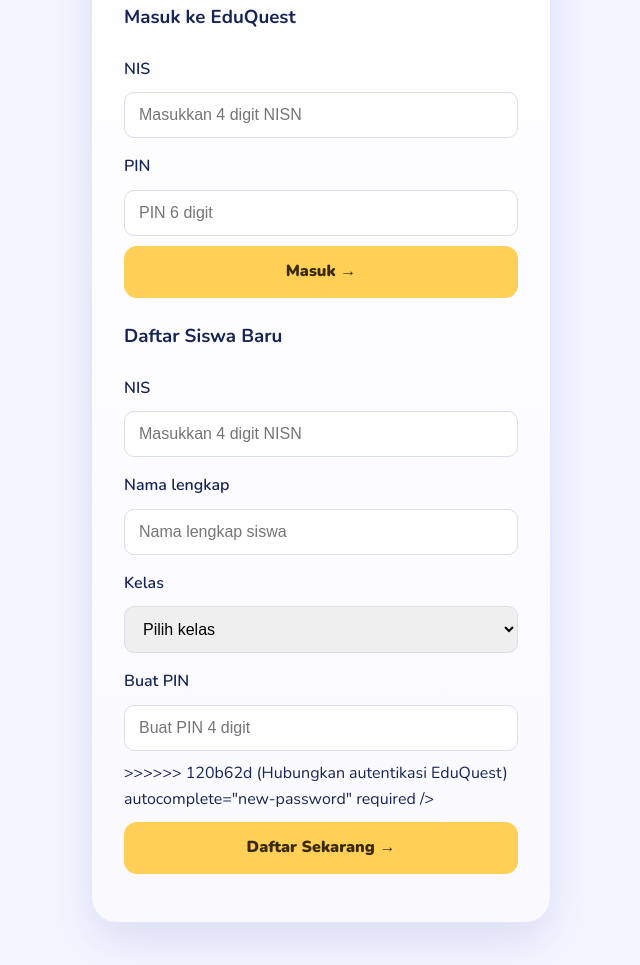
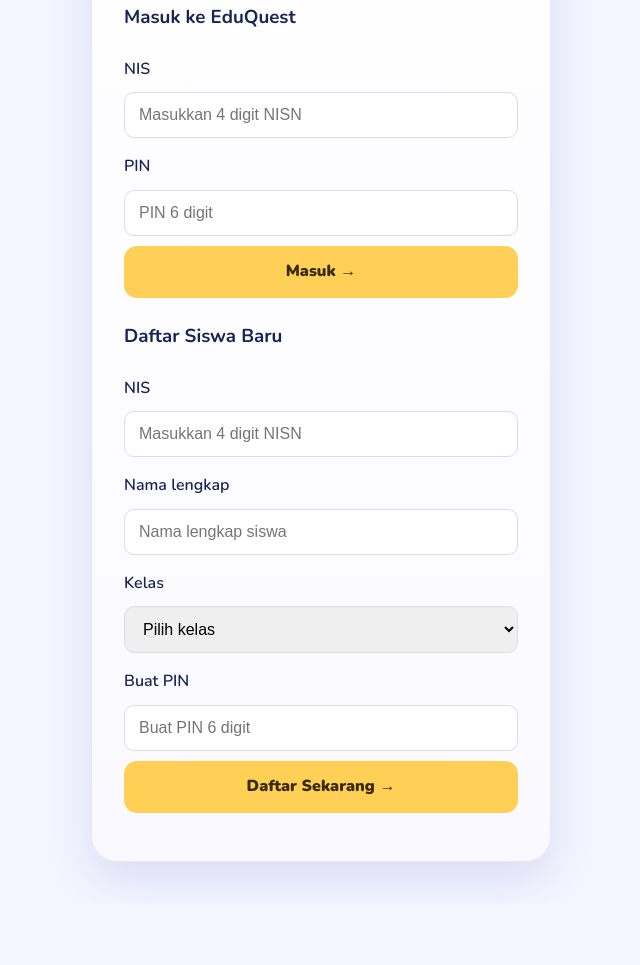
Before and after one commit to dinalibra/eduquest, a plain HTML site: page index.html in a window 1280 px wide. Shown: the part 265-1230 px from the top of the page, without its empty margins (319-959 px from the left). After the commit the page ends 1169 px from the top, so only its background shows below. Drawn offline with nearby package versions, Linux system fonts and the light colour scheme.

Commit message:
Perbaiki markup form pendaftaran

```diff
--- a/index.html
+++ b/index.html
@@ -116,11 +116,7 @@
             maxlength="6"
             inputmode="numeric"
             title="PIN harus terdiri dari tepat 6 digit angka"
-<<<<<<< HEAD
-            placeholder="Buat PIN 4 digit"
-=======
             placeholder="Buat PIN 6 digit"
->>>>>>> 120b62d (Hubungkan autentikasi EduQuest)
             autocomplete="new-password"
             required
           />
```
